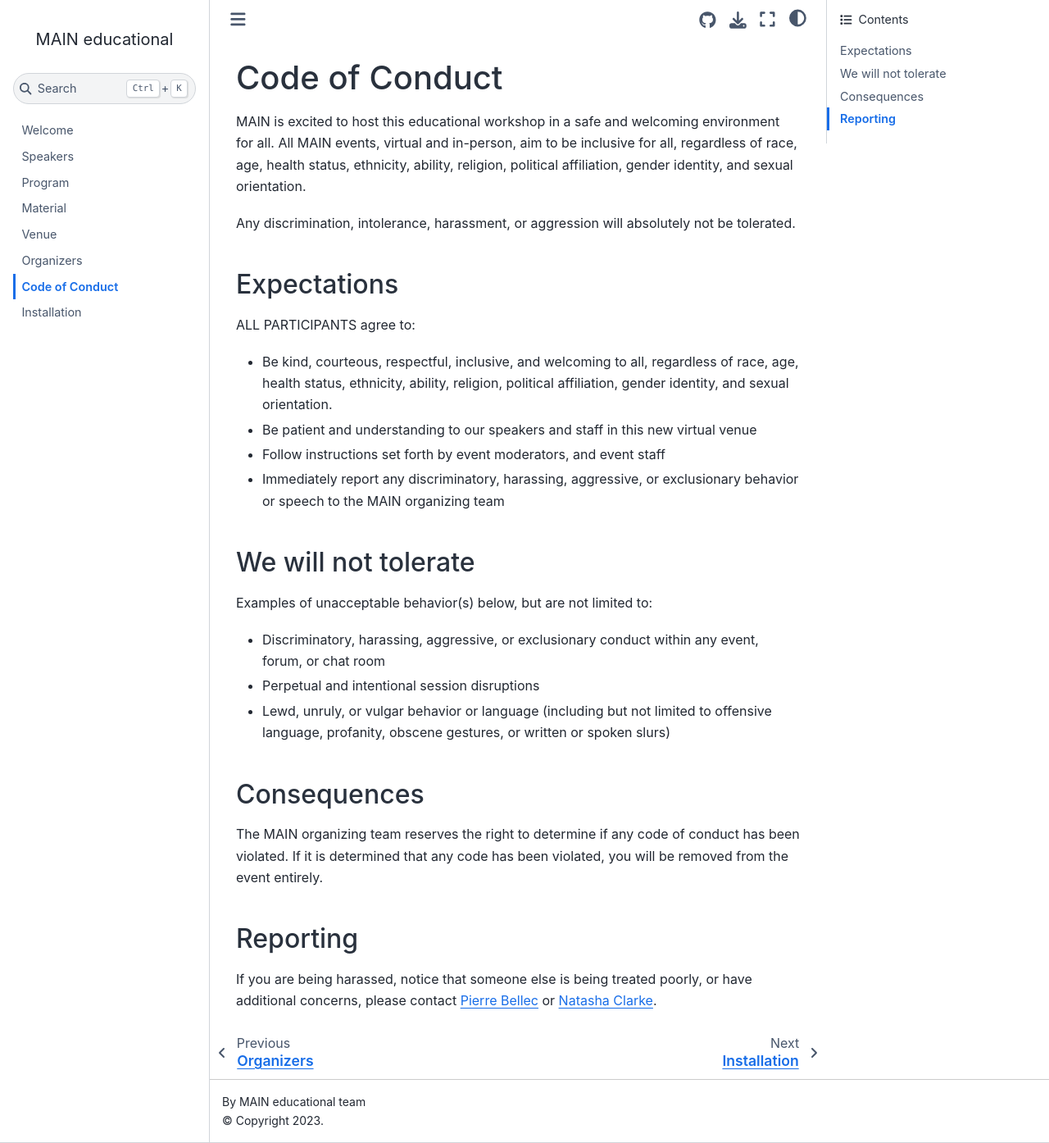
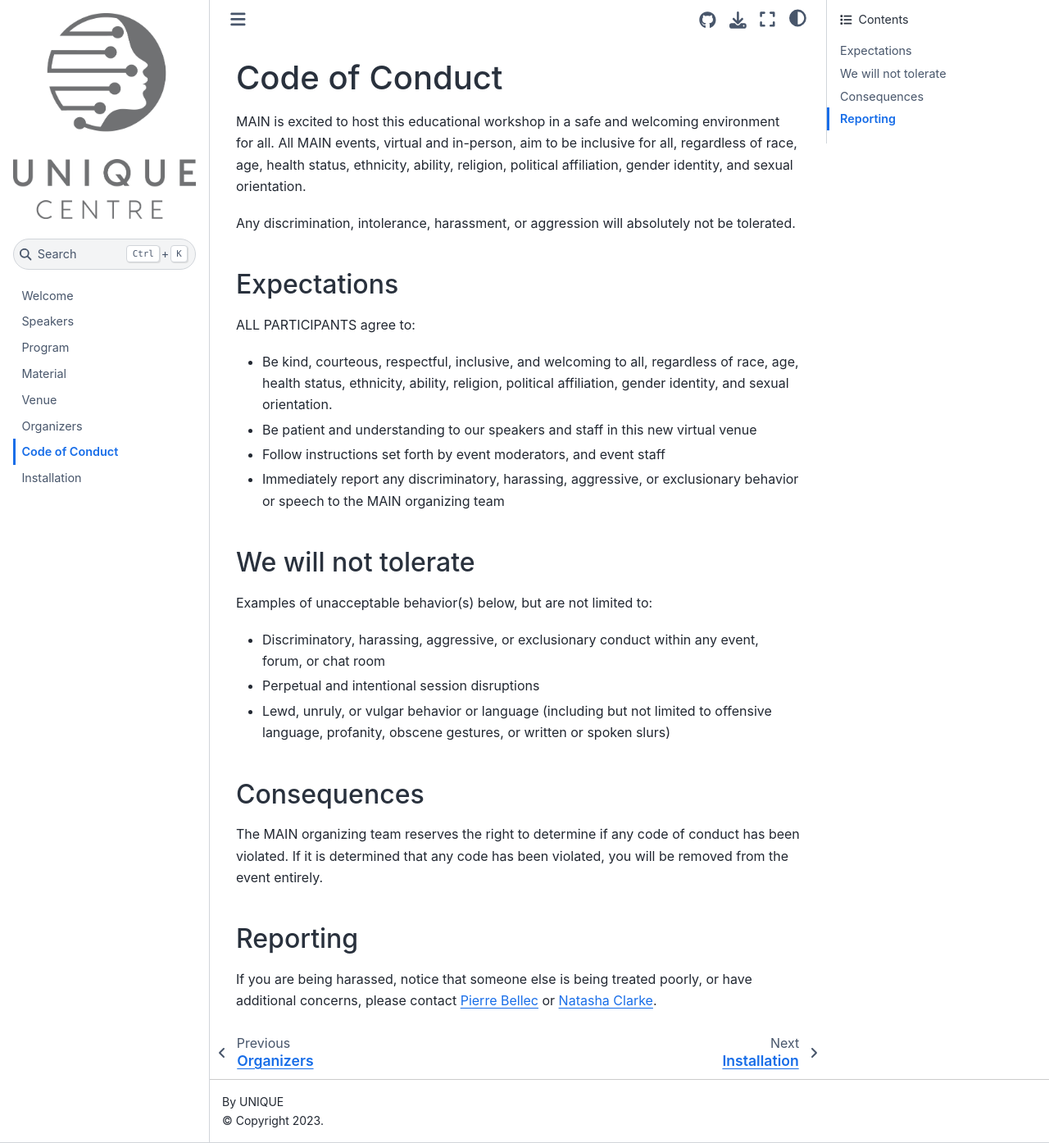
Before and after one commit to neuro-ai-creative-hacknight/neuro-ai-creative-hacknight.github.io, a Jupyter Book: the page built from content/CoC.md, in a window 1280 px wide and 1394 px high. Shown: the whole window at 82% size. Built offline with Jupyter Book 1.0.4 settings and Sphinx 7.4.7 and the Sphinx Book theme 1.1.4, drawn with Linux system fonts in a browser that asks for light colours.

Commit message:
changed logo

```diff
--- a/content/_config.yml
+++ b/content/_config.yml
@@ -1,9 +1,9 @@
 # Book settings
 # Learn more at https://jupyterbook.org/customize/config.html
 
-title: MAIN educational
-author: MAIN educational team
-logo: logo.jpg
+title: NeuroAI Creative Hackathon
+author: UNIQUE
+logo: logo.png
 
 # Force re-execution of notebooks on each build.
 # See https://jupyterbook.org/content/execute.html
```
